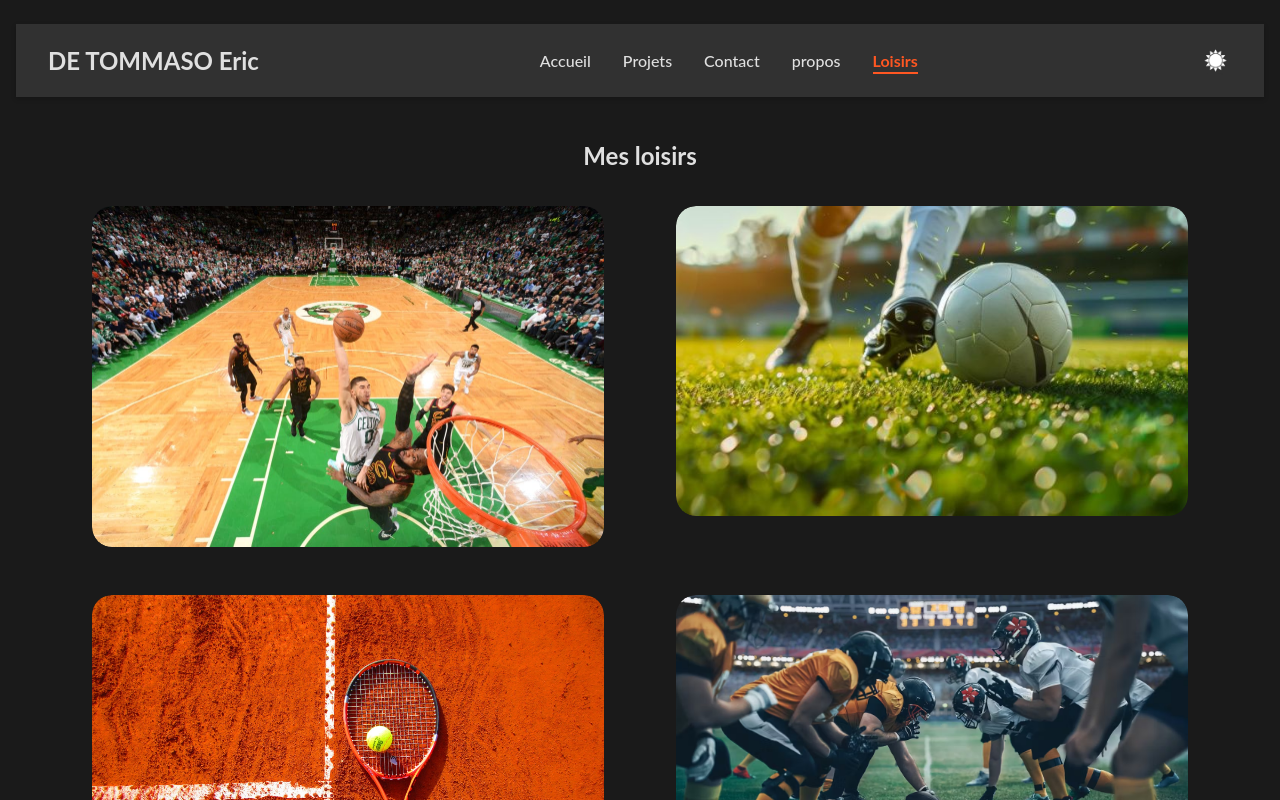
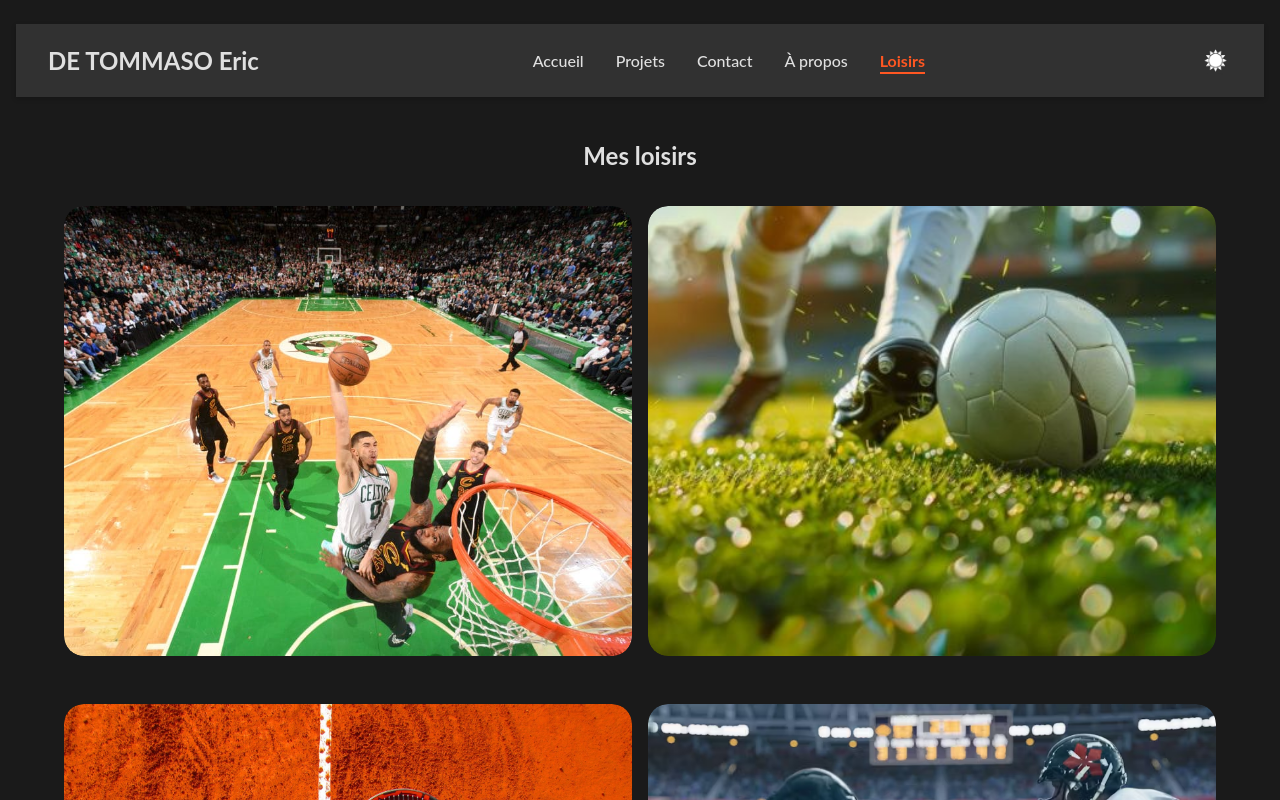
Before and after one commit to edetommaso/portfolio, an Angular app: page /loisir in a window 1280 px wide. Shown: the top 800 px of the page. Built offline with nearby package versions, Linux system fonts and the light colour scheme.

Commit message:
fix: correct label for "À propos" in navbar menu

```diff
--- a/src/app/components/loisir/single-loisir/single-loisir.component.css
+++ b/src/app/components/loisir/single-loisir/single-loisir.component.css
@@ -1,62 +1,53 @@
 .loisir {
     display: flex;
-    justify-content: space-between;
-    width: 90%; /* Prend la moitié de la largeur */
-    height: auto; /* Taille fixe pour la hauteur */
+    justify-content: center;
+    align-items: center;
+    width: 100%;
+    max-width: 800px;  /* plus grand */
+    height: 450px;
     border-radius: 20px;
-    align-items: center;
-    margin: 1em auto; /* Centré avec un espacement */
-    position: relative; /* Nécessaire pour positionner le texte */
-    overflow: hidden; /* Cache les débordements */
+    margin: 1em auto;
+    position: relative;
+    overflow: hidden;
 }
 
 .loisir img {
     width: 100%;
+    height: 100%;
     object-fit: cover;
     border-radius: 20px;
-    transition: 0.5s ease; /* Transition pour l'effet de survol */
+    transition: 0.5s ease;
 }
 
 .loisir:hover img {
-    filter: brightness(50%); /* Assombrit l'image au survol */
-    transform: scale(1.05); /* Légère augmentation de la taille au survol */
+    filter: brightness(50%);
+    transform: scale(1.05);
 }
 
 .loisir .text-overlay {
     position: absolute;
-    top: 45%;
+    top: 40%;
     left: 50%;
     transform: translate(-50%, -50%);
     color: white;
     font-size: 1.5rem;
-    border-radius: 20px;
     font-weight: bold;
     text-align: center;
-    opacity: 0; /* Caché par défaut */
-    transition: 0.5s ease; /* Transition pour l'apparition */
+    opacity: 0;
+    transition: 0.5s ease;
 }
 
 .loisir:hover .text-overlay {
-    opacity: 1; /* Affiche le texte au survol */
+    opacity: 1;
 }
 
 @media (max-width: 768px) {
     .loisir {
-        width: 90%;
-        max-height: 300px; /* Ajustement de la hauteur */
+        width: 90%; /* s'adapte à l'écran mobile */
+        height: 180px;
     }
 
     .loisir .text-overlay {
-        position: absolute;
-        top: 50%;
-        left: 50%;
-        transform: translate(-50%, -50%);
-        color: white;
-        font-size: 1.5rem;
-        border-radius: 20px;
-        font-weight: bold;
-        text-align: center;
-        opacity: 0; /* Caché par défaut */
-        transition: 0.3s ease; /* Transition pour l'apparition */
+        font-size: 1.2rem;
     }
 }
--- a/src/app/layouts/header/navbar/navbar.component.ts
+++ b/src/app/layouts/header/navbar/navbar.component.ts
@@ -18,7 +18,7 @@ export class NavbarComponent {
     { label: "Accueil",route:"" },
     { label: "Projets", route:"projet" },
     { label: "Contact", route:"contact" },
-    { label: " propos", route:"about" },
+    { label: "À propos", route:"about" },
     { label: "Loisirs", route:"loisir" }
 
   ];
```
